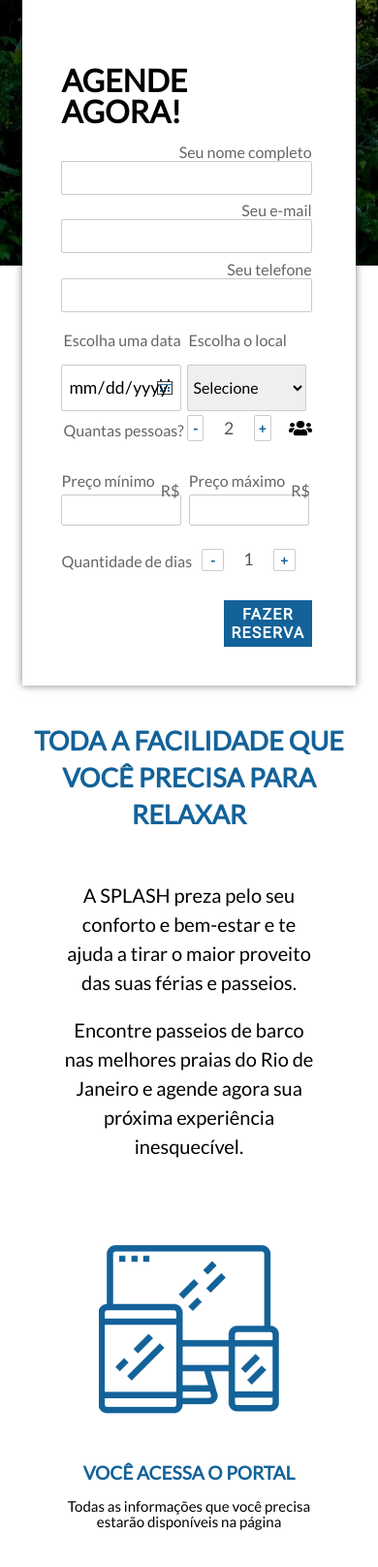
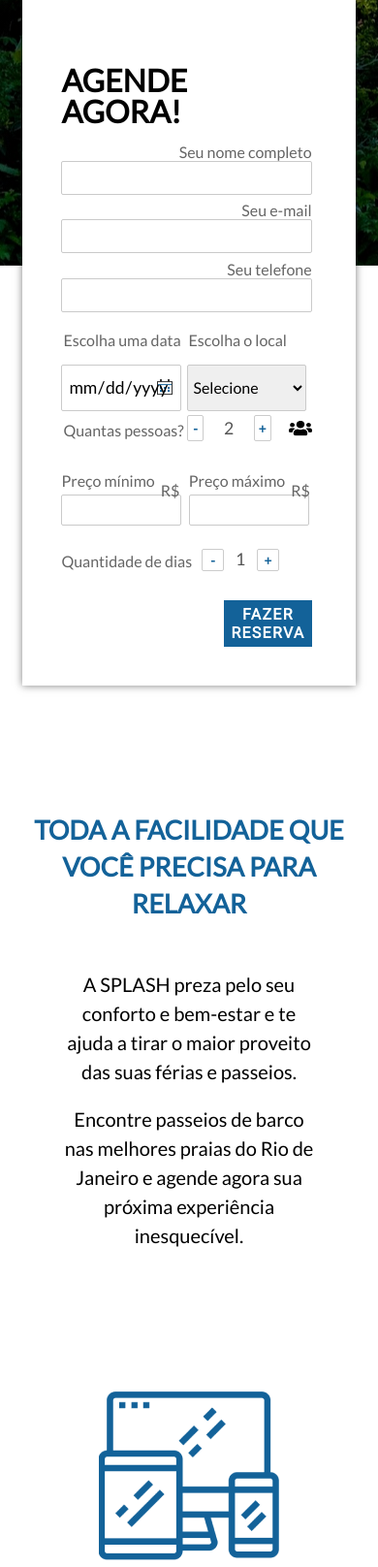
Before and after one commit to splash-co/splash-co.github.io, a PHP site: page /index.html in a window 390 px wide. Shown: the part 465-2081 px from the top of the page at 97% size. Run offline with PHP 8.4, Linux system fonts and the light colour scheme; some libraries are stand-ins or nearby versions.

Commit message:
Finish responsivity

```diff
--- a/styles/style.css
+++ b/styles/style.css
@@ -60,6 +60,7 @@ body {
   --form-margin: 0;
   --form-grid-columns: repeat(3, 1fr);
   --form-finish-btn-mt: 4%;
+  --dynamic-number-width: 40%;
 
   /* SECTION 1 */
   --section-1-display: flex;
@@ -71,6 +72,7 @@ body {
   --section-1-left-width: 35%;
   --section-1-container-height: 22%;
   --section-1-container-r-display: flex;
+  --section-1-container-l-margin: 8% 6% 7% 6%;
 
   /* SECTION 2 */
   --section-2-justify: space-between;
@@ -86,6 +88,7 @@ body {
   --section-3-form-width: 60%;
   --section-3-form-h1-size: 32px;
   --section-3-form-h3-size: 16px;
+  --section-3-form-h3-lh: 40px;
   --section-3-img-width: 500px;
   --section-3-img-height: 450px;
   --section-3-img-mt: 100px;
@@ -103,6 +106,7 @@ body {
   --footer-about-p-margin: 30px 0;
   --footer-icon-size: 45px;
   --footer-icon-container-margin: 30px 0;
+  --footer-about-pr: 100px;
 }
 
 @media screen and (max-width: 950px) {
@@ -196,6 +200,7 @@ body {
     --form-grid-columns: repeat(2, 50%);
     --form-padding: 68px 45px 40px 40px;
     --form-finish-btn-mt: 10%;
+    --dynamic-number-width: 25%;
 
     /* SECTION 1 */
     --section-1-mt: 440px;
@@ -204,6 +209,19 @@ body {
     --section-1-h1-lh: 38px;
     --section-1-p-size: 20px;
     --section-1-p-lh: 30px;
+    --section-1-container-height: 23%;
+
+    /* SECTION 3 */
+    --section-3-padding: 0 0 50px 0;
+    --section-3-img-mt: 50px;
+    --section-3-img-width: 280px;
+    --section-3-img-height: 260px;
+    --section-3-form-width: 100%;
+    --section-3-form-h3-lh: 26px;
+
+    /* FOOTER */
+    --footer-children-width: 100%;
+    --footer-about-pr: 0;
   }
 
   .header__container .navbar__container .logo {
@@ -236,12 +254,38 @@ body {
     margin-left: 10px;
   }
 
+  .section1__container .container__description__left--section {
+    display: flex;
+    flex-direction: column;
+    justify-content: center;
+  }
+
   .section1__container .container__description__left--section h1 {
     margin-bottom: 30px;
   }
 
   .section1__container .container__description__left--section p {
     margin: 0 10%;
+  }
+
+  .section3__container .section__form {
+    margin-top: 20px;
+    align-items: center;
+  }
+
+  .section3__container img {
+    margin-bottom: 15px;
+  }
+
+  .section3__container .section__form h3 {
+    text-align: center;
+    padding: 0 22px;
+  }
+}
+
+@media screen and (max-width: 350px) {
+  :root {
+    --form-padding: 40px 15px 40px 15px;
   }
 }
 
@@ -437,7 +481,7 @@ body {
 }
 
 .dynamic_number_input {
-  width: 40%;
+  width: var(--dynamic-number-width);
   height: 100%;
   background-color: white;
   border: none;
@@ -678,7 +722,7 @@ body {
 }
 
 .section1__container .container__description__left--section {
-  margin: 8% 6% 7% 6%;
+  margin: var(--section-1-container-l-margin);
   width: var(--section-1-left-width);
 }
 
@@ -770,7 +814,7 @@ body {
   margin-top: 20px;
   margin-bottom: 40px;
   font-weight: bold;
-  line-height: 40px;
+  line-height: var(--section-3-form-h3-lh);
 }
 
 .section3__container .section__form label {
@@ -864,7 +908,7 @@ body {
 
 .footer__container .about {
   width: var(--footer-children-width);
-  padding-right: 100px;
+  padding-right: var(--footer-about-pr);
 }
 
 .footer__container .about p {
```
